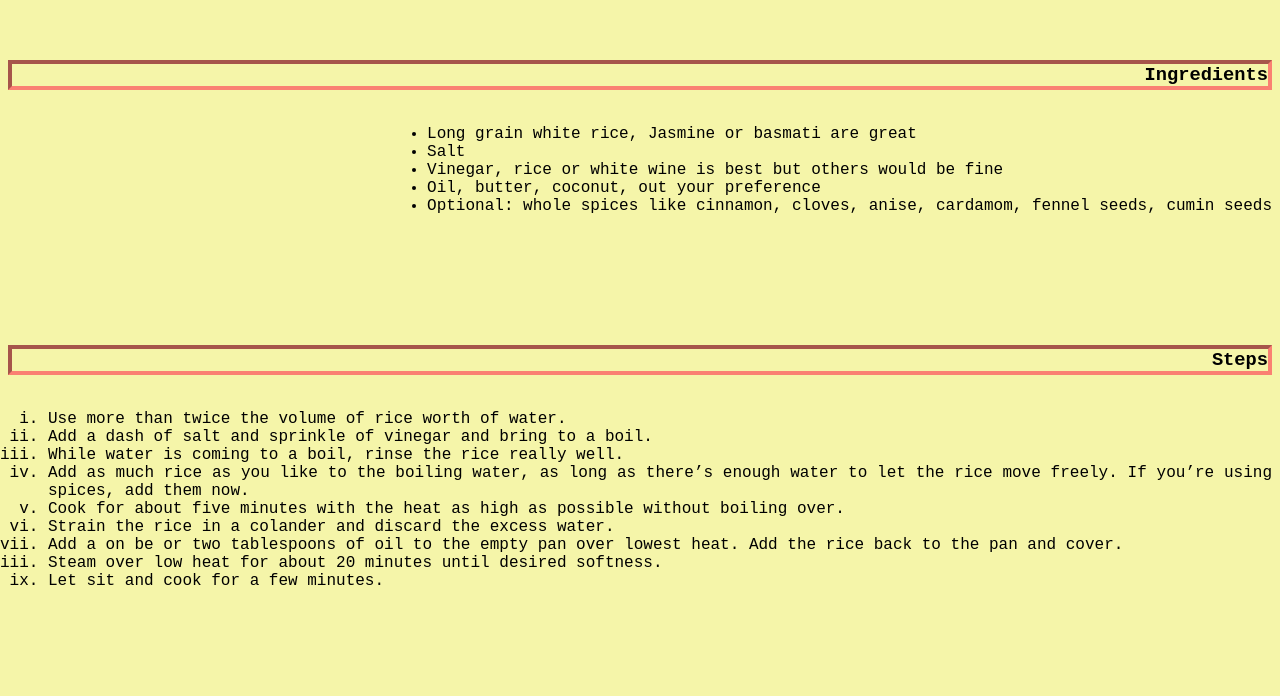
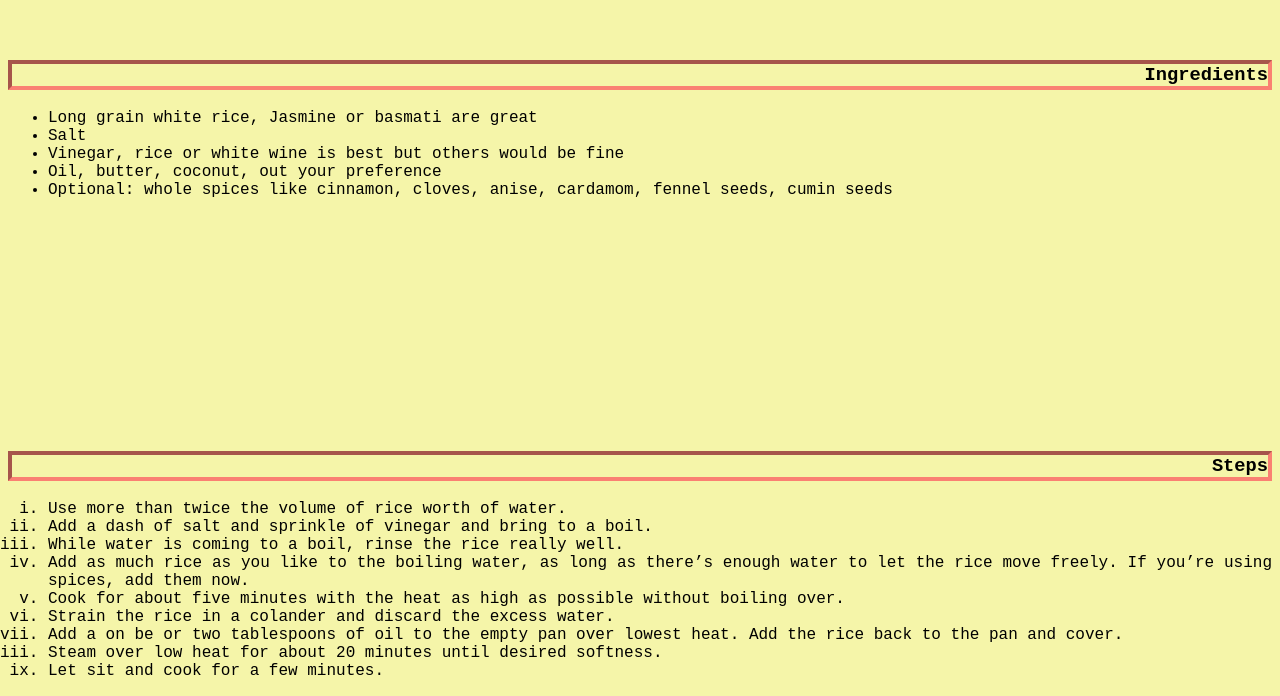
Before and after one commit to Solfood/odin-recipes, a plain HTML site: page recipes/fancyrice.html in a window 1280 px wide. Shown: the part 1310-2006 px from the top of the page. Before the commit the page ends 1916 px from the top, so only its background shows below. Drawn offline with Linux system fonts and the light colour scheme.

Commit message:
editing css

```diff
--- a/css/recipes.css
+++ b/css/recipes.css
@@ -33,18 +33,10 @@ h3 {
 
 ol {
     list-style: lower-roman;
-    float: right;
 
-
-}
-
-ul{
-
-    float: right;
 }
 
 li {
     font-weight: 400;
     text-align: justify;
-
 }
```
